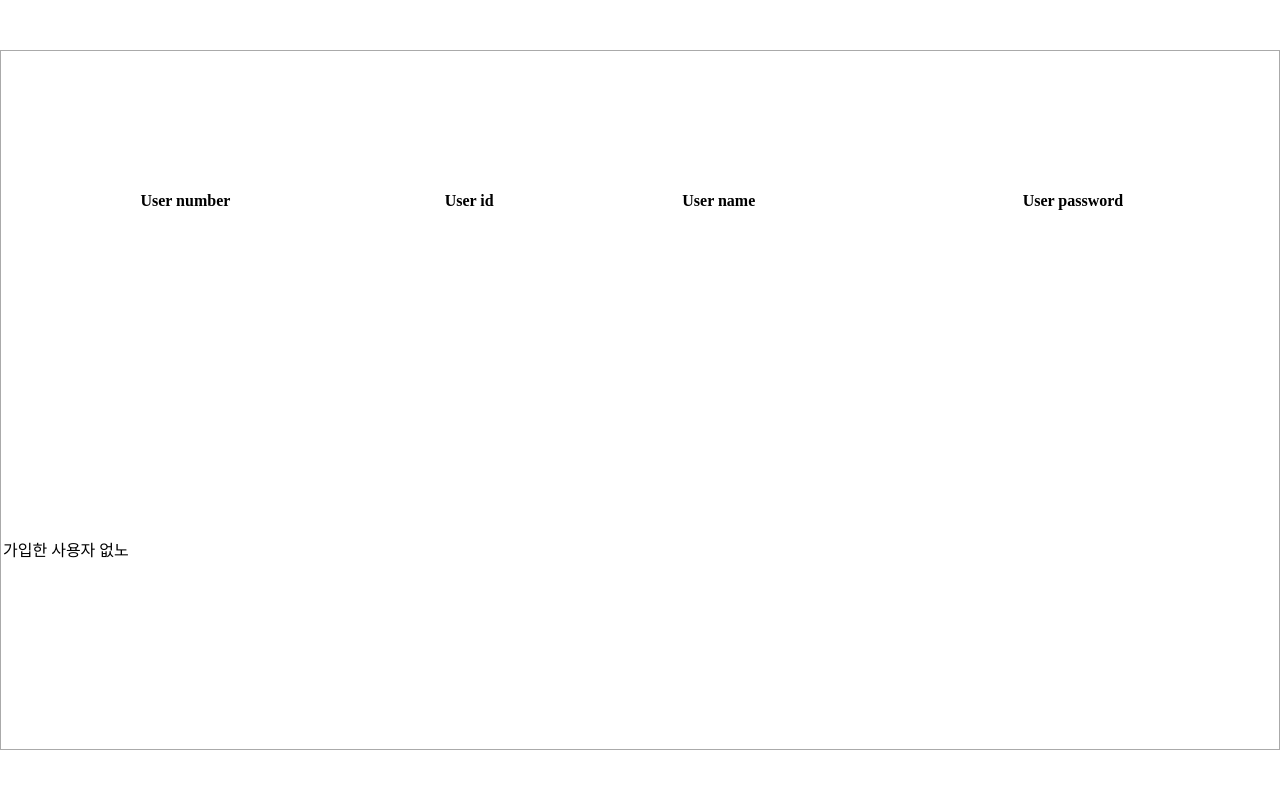
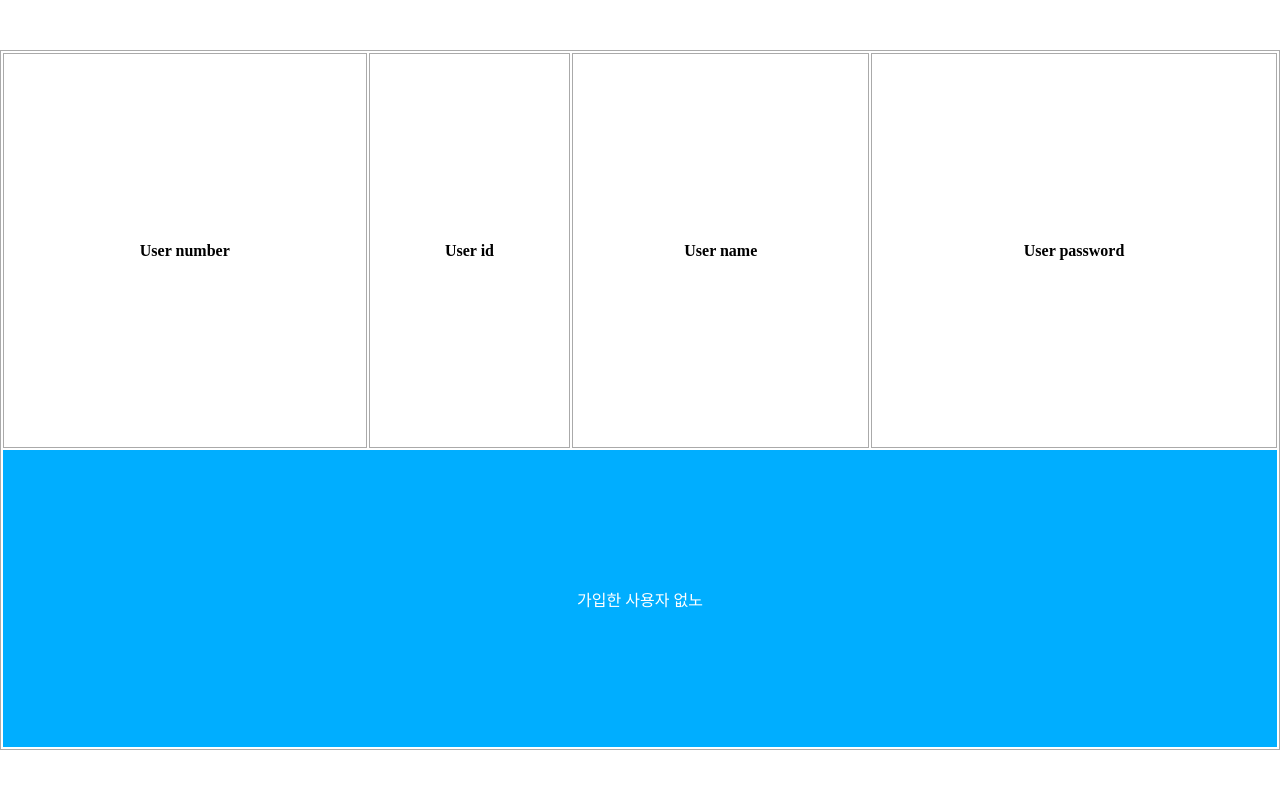
Before and after one commit to choitjddn0311/basic_php, a PHP site: page /manage.php in a window 1280 px wide. Run offline with PHP 8.4, Linux system fonts and the light colour scheme; data that the repository does not hold is empty.

Commit message:
style: table style

```diff
--- a/manage.css
+++ b/manage.css
@@ -14,5 +14,16 @@ table {
     width: 1300px;
     height: 700px;
     border: 1px solid #aaa;
-    overflow-y: auto;
+    overflow: hidden;
 }
+table th {
+    height: 40px;
+    border: 1px solid #aaa;
+}
+table td {
+    height: 30px;
+    border: 1px solid #00aeff;
+    background: #00aeff;
+    color: #fff;
+    text-align: center;
+}
```
